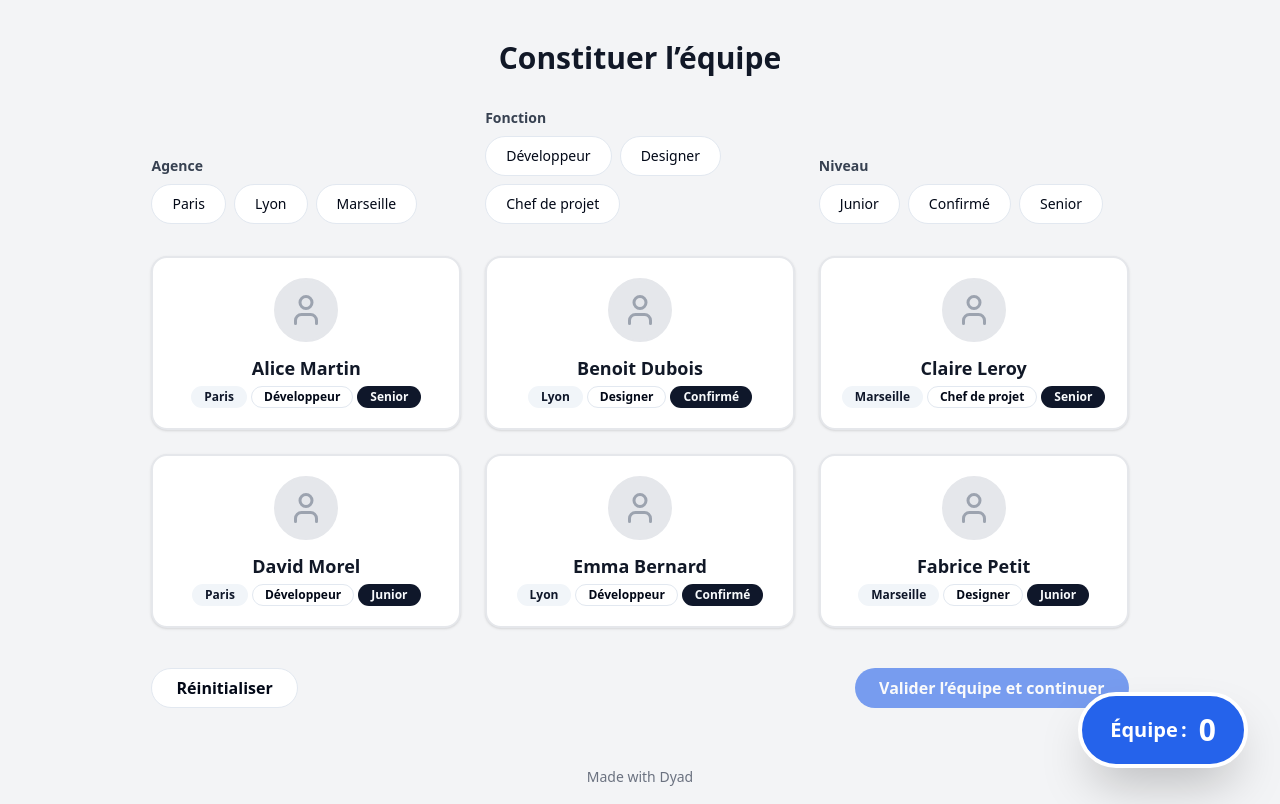
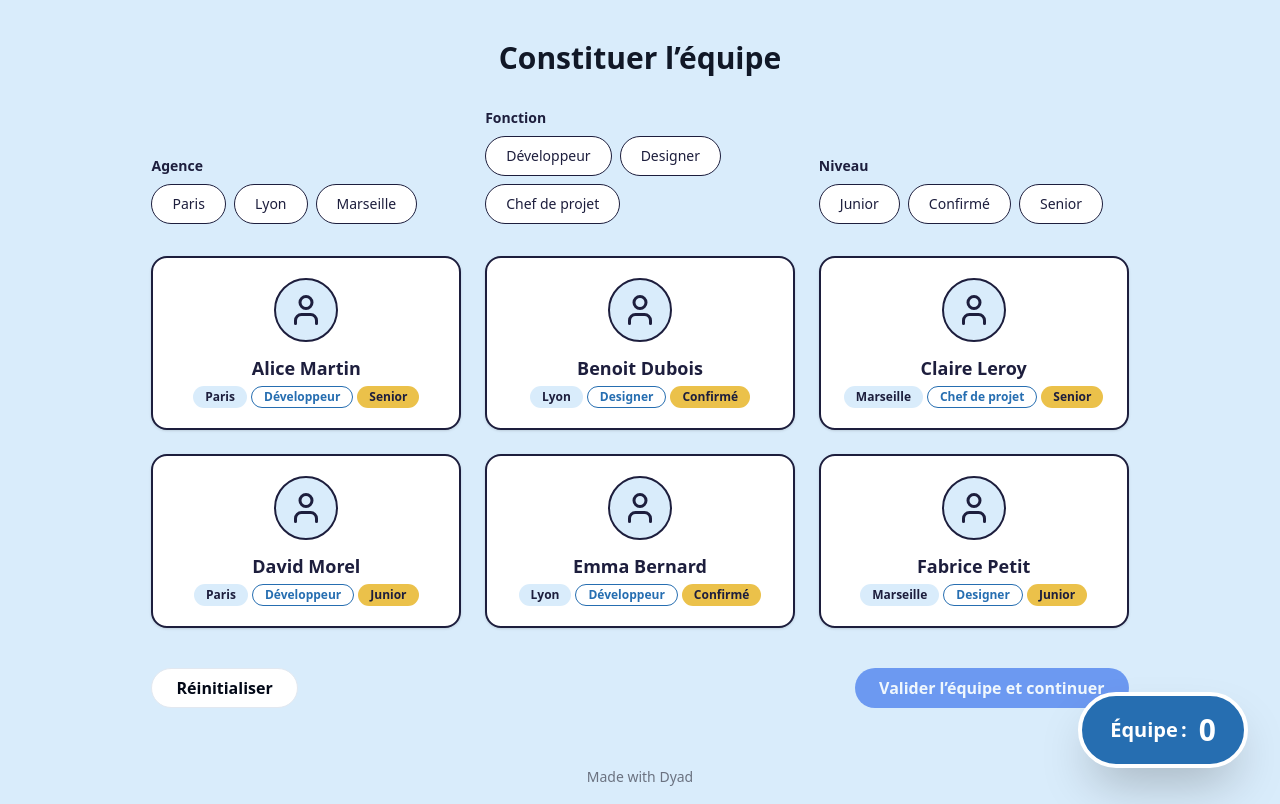
Before and after one commit to STBN2023/CVREFERENCE, a React (Vite) app: page / in a window 1280 px wide. Built offline with nearby package versions, Linux system fonts and the light colour scheme.

Commit message:
[dyad] Application stricte de la charte graphique sur toutes les couleurs principales et secondaires - wrote 5 file(s)

```diff
--- a/src/components/EmployeeCard.tsx
+++ b/src/components/EmployeeCard.tsx
@@ -30,10 +30,10 @@ export const EmployeeCard = ({ employee, selected, onSelect }: EmployeeCardProps
   return (
     <Card
       className={cn(
-        "relative flex flex-col items-center p-5 cursor-pointer border-2 rounded-2xl shadow transition-all duration-200 outline-none focus:ring-2 focus:ring-blue-400",
+        "relative flex flex-col items-center p-5 cursor-pointer border-2 rounded-2xl shadow transition-all duration-200 outline-none focus:ring-2 focus:ring-brand-yellow",
         selected
-          ? "border-blue-600 bg-blue-50 scale-105 shadow-lg"
-          : "border-gray-200 hover:border-blue-300 bg-white"
+          ? "border-brand-yellow bg-brand-pale scale-105 shadow-lg"
+          : "border-brand-dark hover:border-brand-yellow bg-white"
       )}
       onClick={() => onSelect(employee.id)}
       tabIndex={0}
@@ -47,26 +47,26 @@ export const EmployeeCard = ({ employee, selected, onSelect }: EmployeeCardProps
           <img
             src={employee.avatarUrl}
             alt={employee.name}
-            className="w-16 h-16 rounded-full object-cover border-2 border-gray-200"
+            className="w-16 h-16 rounded-full object-cover border-2 border-brand-dark"
           />
         ) : (
-          <div className="w-16 h-16 rounded-full bg-gray-200 flex items-center justify-center border-2 border-gray-200">
-            <User className="text-gray-400" size={36} />
+          <div className="w-16 h-16 rounded-full bg-brand-lightblue flex items-center justify-center border-2 border-brand-dark">
+            <User className="text-brand-dark" size={36} />
           </div>
         )}
         {selected && (
           <CheckCircle2
-            className="absolute -top-2 -right-2 text-blue-600 bg-white rounded-full animate-bounce shadow"
+            className="absolute -top-2 -right-2 text-brand-yellow bg-white rounded-full animate-bounce shadow"
             size={26}
             aria-label="Sélectionné"
           />
         )}
       </div>
-      <div className="font-semibold text-lg mb-1 text-gray-900">{employee.name}</div>
+      <div className="font-semibold text-lg mb-1 text-brand-dark">{employee.name}</div>
       <div className="flex flex-wrap gap-1 justify-center">
-        <Badge variant="secondary" className="rounded-full px-3 py-0.5">{employee.agency}</Badge>
-        <Badge variant="outline" className="rounded-full px-3 py-0.5">{employee.function}</Badge>
-        <Badge variant="default" className="rounded-full px-3 py-0.5">{employee.level}</Badge>
+        <Badge variant="secondary" className="rounded-full px-3 py-0.5 bg-brand-lightblue text-brand-dark border-none">{employee.agency}</Badge>
+        <Badge variant="outline" className="rounded-full px-3 py-0.5 border-brand-blue text-brand-blue">{employee.function}</Badge>
+        <Badge variant="default" className="rounded-full px-3 py-0.5 bg-brand-yellow text-brand-dark border-none">{employee.level}</Badge>
       </div>
     </Card>
   );
--- a/src/components/FilterChips.tsx
+++ b/src/components/FilterChips.tsx
@@ -18,14 +18,18 @@ export const FilterChips = ({ options, selected, onChange, label }: FilterChipsP
 
   return (
     <div>
-      {label && <div className="mb-2 text-sm font-semibold text-gray-700">{label}</div>}
+      {label && <div className="mb-2 text-sm font-semibold text-brand-dark">{label}</div>}
       <div className="flex flex-wrap gap-2">
         {options.map((option) => (
           <Button
             key={option}
             variant={selected.includes(option) ? "default" : "outline"}
             className={`rounded-full px-5 py-1.5 text-sm font-medium transition
-              ${selected.includes(option) ? "bg-blue-600 text-white border-blue-600" : ""}
+              ${
+                selected.includes(option)
+                  ? "bg-brand-yellow text-brand-dark border-brand-yellow"
+                  : "border-brand-dark text-brand-dark hover:bg-brand-pale"
+              }
             `}
             onClick={() => toggle(option)}
             type="button"
--- a/src/components/TeamCounter.tsx
+++ b/src/components/TeamCounter.tsx
@@ -4,7 +4,7 @@ type TeamCounterProps = {
 
 export const TeamCounter = ({ count }: TeamCounterProps) => (
   <div className="fixed bottom-8 right-8 z-50">
-    <div className="bg-blue-600 text-white rounded-full px-7 py-4 shadow-2xl font-bold text-xl flex items-center gap-3 border-4 border-white">
+    <div className="bg-brand-blue text-white rounded-full px-7 py-4 shadow-2xl font-bold text-xl flex items-center gap-3 border-4 border-white">
       <span>Équipe :</span>
       <span className="text-3xl">{count}</span>
     </div>
--- a/src/pages/Index.tsx
+++ b/src/pages/Index.tsx
@@ -3,7 +3,7 @@ import { MadeWithDyad } from "@/components/made-with-dyad";
 
 const Index = () => {
   return (
-    <div className="min-h-screen bg-gray-100 flex flex-col">
+    <div className="min-h-screen bg-[#D9ECFB] flex flex-col">
       <TeamSelectionStep />
       <MadeWithDyad />
     </div>
--- a/tailwind.config.ts
+++ b/tailwind.config.ts
@@ -19,48 +19,39 @@ export default {
     },
     extend: {
       colors: {
+        // Couleurs de la charte graphique
+        brand: {
+          dark: "#1D1E3D",
+          yellow: "#EBC14A",
+          pale: "#FCE7B3",
+          blue: "#266EB1",
+          lightblue: "#D9ECFB",
+        },
         border: "hsl(var(--border))",
         input: "hsl(var(--input))",
         ring: "hsl(var(--ring))",
         background: "hsl(var(--background))",
         foreground: "hsl(var(--foreground))",
         primary: {
-          DEFAULT: "hsl(var(--primary))",
-          foreground: "hsl(var(--primary-foreground))",
+          DEFAULT: "#1D1E3D",
+          foreground: "#fff",
         },
         secondary: {
-          DEFAULT: "hsl(var(--secondary))",
-          foreground: "hsl(var(--secondary-foreground))",
+          DEFAULT: "#EBC14A",
+          foreground: "#1D1E3D",
         },
-        destructive: {
-          DEFAULT: "hsl(var(--destructive))",
-          foreground: "hsl(var(--destructive-foreground))",
+        accent: {
+          DEFAULT: "#266EB1",
+          foreground: "#fff",
         },
         muted: {
-          DEFAULT: "hsl(var(--muted))",
-          foreground: "hsl(var(--muted-foreground))",
+          DEFAULT: "#FCE7B3",
+          foreground: "#1D1E3D",
         },
-        accent: {
-          DEFAULT: "hsl(var(--accent))",
-          foreground: "hsl(var(--accent-foreground))",
-        },
-        popover: {
-          DEFAULT: "hsl(var(--popover))",
-          foreground: "hsl(var(--popover-foreground))",
-        },
+        info: "#D9ECFB",
         card: {
           DEFAULT: "hsl(var(--card))",
           foreground: "hsl(var(--card-foreground))",
-        },
-        sidebar: {
-          DEFAULT: "hsl(var(--sidebar-background))",
-          foreground: "hsl(var(--sidebar-foreground))",
-          primary: "hsl(var(--sidebar-primary))",
-          "primary-foreground": "hsl(var(--sidebar-primary-foreground))",
-          accent: "hsl(var(--sidebar-accent))",
-          "accent-foreground": "hsl(var(--sidebar-accent-foreground))",
-          border: "hsl(var(--sidebar-border))",
-          ring: "hsl(var(--sidebar-ring))",
         },
       },
       borderRadius: {
```
